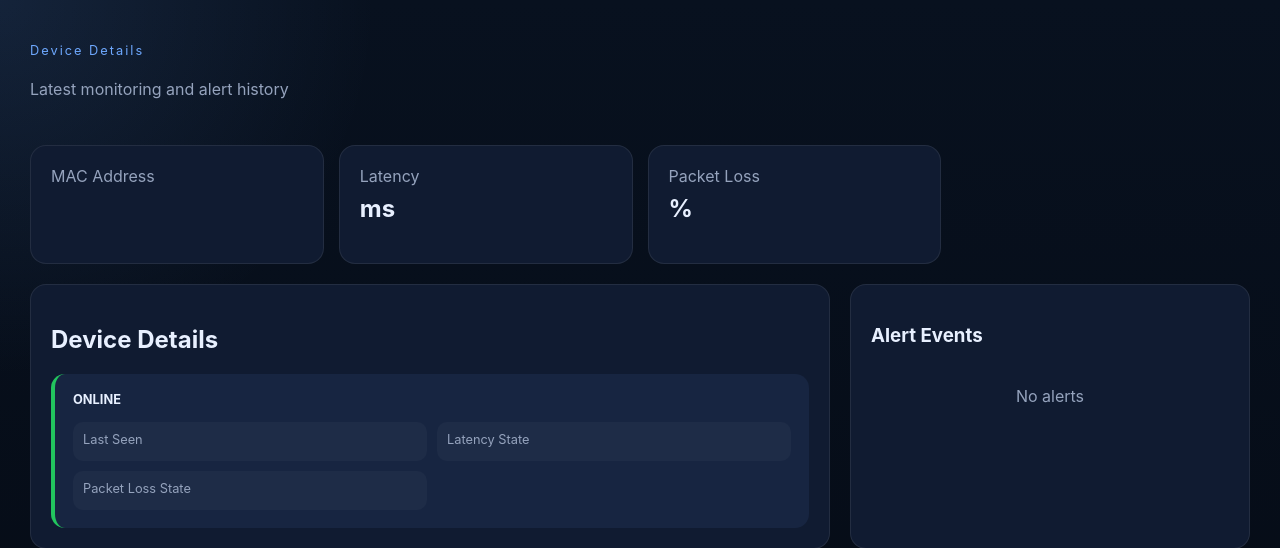
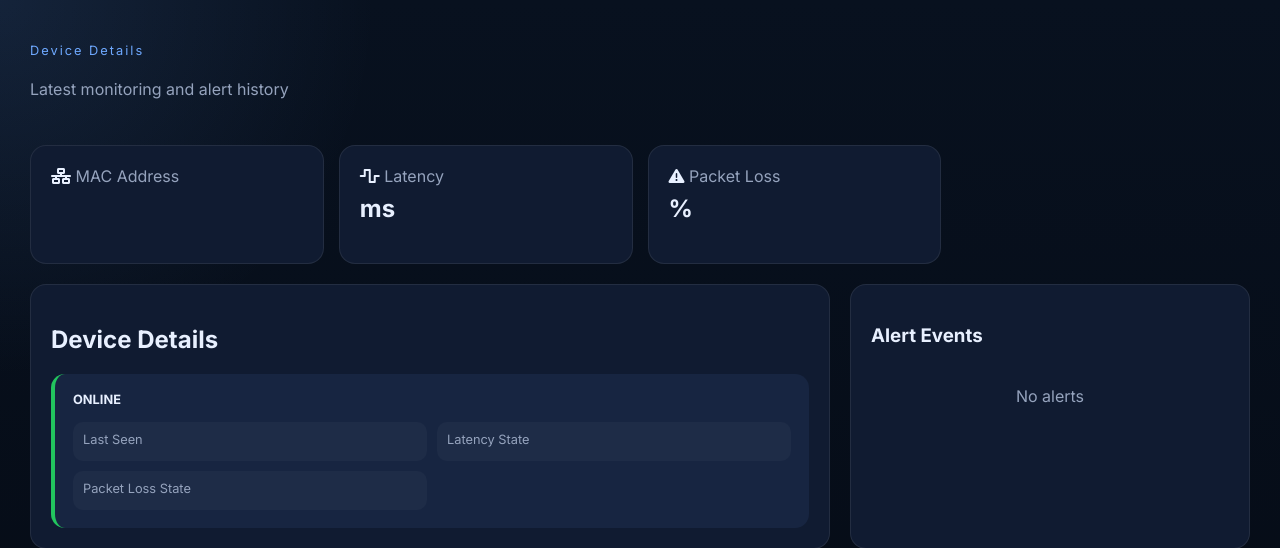
Before and after one commit to teymuri-alireza/woninet, a FastAPI app: template woninet/server/templates/device_info.html in a window 1280 px wide. Shown: the top 548 px of the page. Run offline with FastAPI, Linux system fonts and the light colour scheme; the template is opened without the code that fills it, so the values that code supplies are empty; parts of the project's set-up code (start-up, migrations or seed data) failed here and were passed over; some libraries are stand-ins or nearby versions.

Commit message:
feat(ui): add icon for KPI cards for device info page

```diff
--- a/woninet/server/templates/device_info.html
+++ b/woninet/server/templates/device_info.html
@@ -4,6 +4,8 @@
     <meta charset="UTF-8">
     <meta name="viewport" content="width=device-width, initial-scale=1.0">
     <title>Device Info - {{ device.ip }}</title>
+    <link href="https://fonts.googleapis.com/css2?family=Inter:wght@300;400;500;600;700&display=swap" rel="stylesheet">
+    <link rel="stylesheet" href="https://cdnjs.cloudflare.com/ajax/libs/font-awesome/6.6.0/css/all.min.css">
     <link rel="stylesheet" href="/static/css/style.css">
 </head>
 <body>
@@ -18,15 +20,24 @@
 
         <section class="overview-grid">
             <div class="kpi-card">
-                <span>MAC Address</span>
+                <div class="kpi-icon primary">
+                    <i class="fa-solid fa-network-wired"></i>
+                    <span>MAC Address</span>
+                </div>
                 <h2 style="font-size: 1rem;">{{ device.mac }}</h2>
             </div>
             <div class="kpi-card">
-                <span>Latency</span>
+                <div class="kpi-icon primary">
+                    <i class="fa-solid fa-wave-square"></i>
+                    <span>Latency</span>
+                </div>
                 <h2>{% if device.latency == 0%}OFFLINE{% else %}{{ device.latency }} ms{% endif %}</h2>
             </div>
             <div class="kpi-card">
-                <span>Packet Loss</span>
+                <div class="kpi-icon warning">
+                    <i class="fa-solid fa-triangle-exclamation"></i>
+                    <span>Packet Loss</span>
+                </div>
                 <h2>{{ device.packet_loss }}%</h2>
             </div>
         </section>
```
